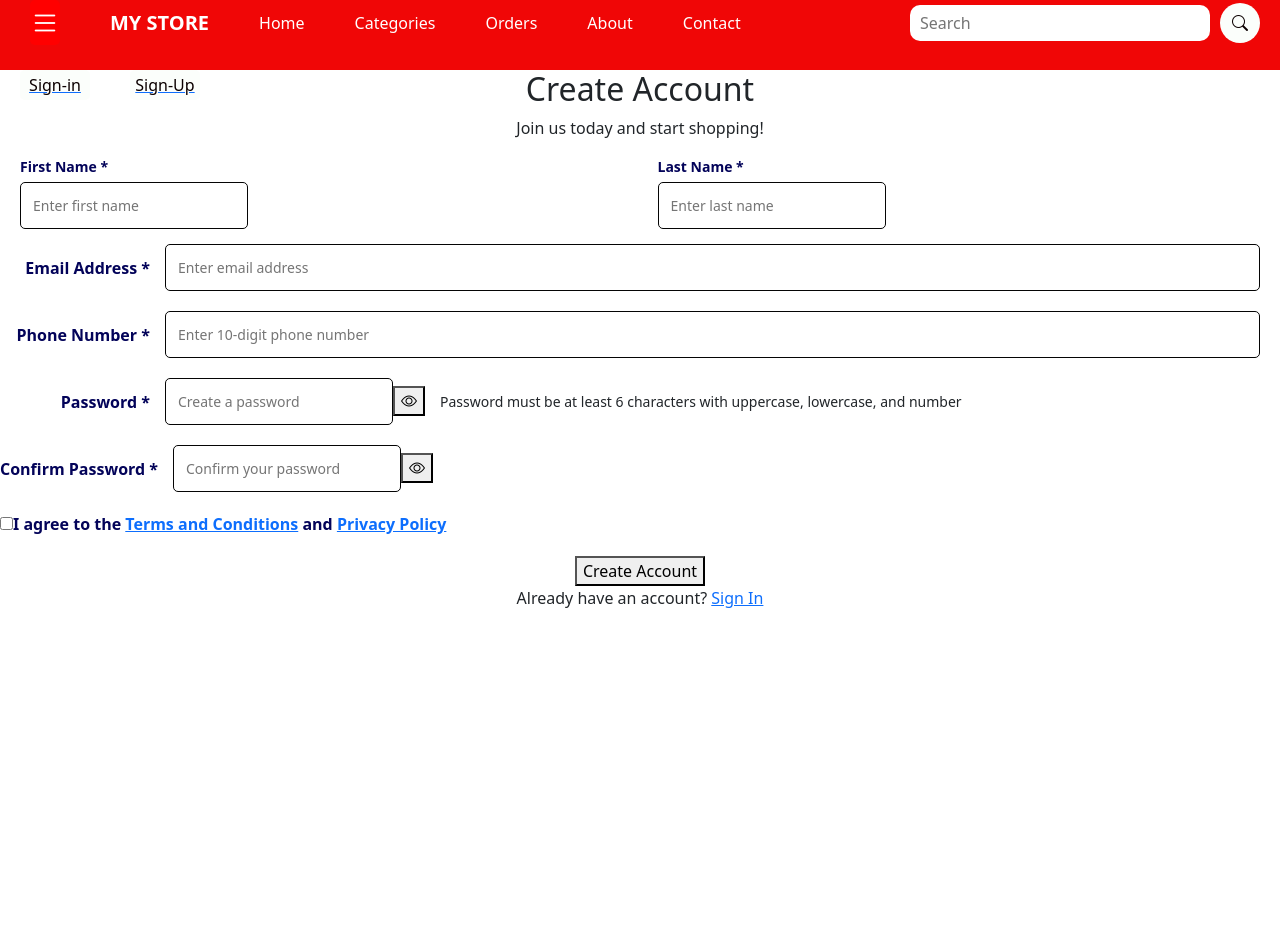
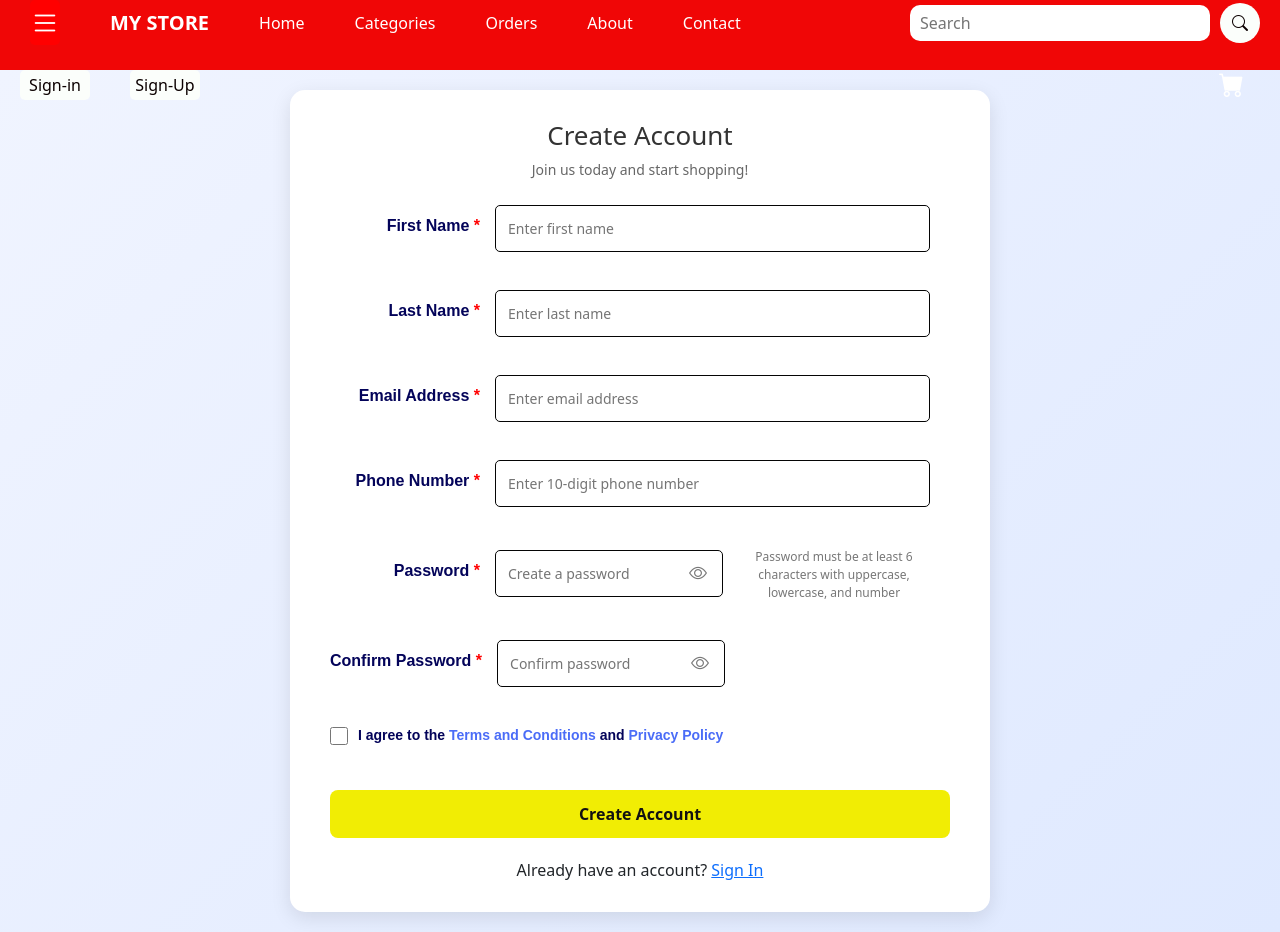
Before and after one commit to arunbolli99-cell/My-store, a React (Vite) app in the folder my-app/: page /sign-up in a window 1280 px wide. Before the commit the page ends 800 px from the top, so only its background shows below. Built offline with nearby package versions, Linux system fonts and the light colour scheme.

Commit message:
Updated signup form design

```diff
--- /dev/null
+++ b/my-app/src/SignIn.css
@@ -0,0 +1,53 @@
+
+
+.signIn_container {
+  display: flex;
+  justify-content: center;
+  align-items: center;
+  min-height: 90vh;
+  background: linear-gradient(135deg, #f0f4ff, #dfe9ff);
+  padding: 20px;
+}
+
+.signIn_box {
+  background: #fff;
+  border-radius: 15px;
+  box-shadow: 0 6px 20px rgba(0, 0, 0, 0.1);
+  width: 500px;
+  padding: 30px 40px;
+}
+
+.h1{
+  text-align: center;
+  margin-bottom: 25px;
+}
+
+.sign-in_form {
+  display: flex;
+  margin-top: 20px;
+  flex-direction: column;
+  gap: 15px;
+}
+
+#username_div, #password_div {
+  position: relative;
+  right:20px;
+}
+
+label {
+    color: #083ebe;
+    font-family: 'Poppins', sans-serif;
+ }
+
+
+.submit_btn {
+  background: #f5e403;
+  color: #121111;
+  border: none;
+  padding: 12px;
+  border-radius: 8px;
+  font-size: 16px;
+  font-weight: 600;
+  cursor: pointer;
+  transition: 0.3s;
+}
--- /dev/null
+++ b/my-app/src/SignUp.css
@@ -0,0 +1,184 @@
+/* General Container */
+.signup-container {
+  display: flex;
+  justify-content: center;
+  align-items: center;
+  min-height: 100vh;
+  background: linear-gradient(135deg, #f0f4ff, #dfe9ff);
+  padding: 20px;
+}
+
+/* Card Layout */
+.signup-card {
+  background: #fff;
+  border-radius: 15px;
+  box-shadow: 0 6px 20px rgba(0, 0, 0, 0.1);
+  width: 700px;
+  padding: 30px 40px;
+}
+
+/* Header */
+.signup-header {
+  text-align: center;
+  margin-bottom: 25px;
+}
+
+.signup-header h2 {
+  font-size: 26px;
+  color: #333;
+  margin-bottom: 8px;
+}
+
+.signup-header p {
+  color: #666;
+  font-size: 14px;
+}
+
+/* Form Layout */
+.signup-form {
+  display: flex;
+  flex-direction: column;
+  gap: 18px;
+}
+
+
+.form-group {
+  display: flex;
+  flex-direction: row;
+  flex: 1;
+}
+
+.form-group label {
+  font-weight: 600;
+  color: #444;
+  margin-bottom: 6px;
+}
+
+.required {
+  color: red;
+}
+
+/* Input Fields */
+input[type="text"],
+input[type="email"],
+input[type="password"],
+input[type="tel"] {
+  padding: 10px 12px;
+  border-radius: 8px;
+  border: 1.5px solid #ccc;
+  font-size: 15px;
+  transition: 0.3s;
+  outline: none;
+}
+
+input:focus {
+  border-color: #4a6cf7;
+  box-shadow: 0 0 4px rgba(74, 108, 247, 0.4);
+}
+
+/* Error Handling */
+input.error {
+  border-color: #ff4d4f;
+}
+
+.error-message {
+  color: #ff4d4f;
+  font-size: 13px;
+  margin-top: 5px;
+  display: flex;
+  align-items: center;
+  gap: 5px;
+}
+
+/* Password Wrapper */
+.password-input-wrapper {
+  display: flex;
+  align-items: center;
+  position: relative;
+}
+
+.password-toggle {
+  position: absolute;
+  right: 10px;
+  background: none;
+  border: none;
+  cursor: pointer;
+  color: #777;
+  font-size: 18px;
+}
+
+.password-toggle:hover {
+  color: #333;
+}
+
+.password-hint {
+  font-size: 12px;
+  color: #777;
+  margin-top: 3px;
+}
+
+/* Checkbox */
+.checkbox-group {
+  display: flex;
+  align-items: flex-start;
+}
+
+.checkbox-label {
+  display: flex;
+  align-items: center;
+  gap: 10px;
+  font-size: 14px;
+  color: #555;
+}
+
+.checkbox-label input {
+  width: 18px;
+  height: 18px;
+  accent-color: #4a6cf7;
+}
+
+.checkbox-label a {
+  color: #4a6cf7;
+  text-decoration: none;
+}
+
+.checkbox-label a:hover {
+  text-decoration: underline;
+}
+
+/* Submit Button */
+.signup-btn {
+  background: #f1ed04;
+  color: #121111;
+  border: none;
+  padding: 12px;
+  border-radius: 8px;
+  font-size: 16px;
+  font-weight: 600;
+  cursor: pointer;
+  margin-bottom:20px;
+  transition: 0.3s;
+}
+
+.signup-btn:focus {
+  background: #eeee06;
+  color: #090909;
+}
+
+.signup-btn:disabled {
+  background: #a0b4ff;
+  cursor: not-allowed;
+}
+
+/* Loading Spinner */
+.spinner {
+  width: 18px;
+  height: 18px;
+  border: 2px solid #fff;
+  border-top: 2px solid rgba(255, 255, 255, 0.2);
+  border-radius: 50%;
+  display: inline-block;
+  margin-right: 8px;
+  animation: spin 1s linear infinite;
+
+}
--- a/my-app/src/Sign_in.jsx
+++ b/my-app/src/Sign_in.jsx
@@ -1,20 +1,28 @@
+
+import "./SignIn.css";
+
 function  SignIn() {
   return (
-    <div>
+    <div className="signIn_container">
+      <div className="signIn_box">
       <h1>Sign In Page</h1>
       <form className="sign-in_form">
+        <div id="username_div" className="form-group">
         <label>
-          Username:
-          <input id="username_input" type="text" name="username" />
+          Username <span className="required">*</span>
         </label>
-        <br />
+        <input id="username_input" type="text" name="username" />
+        </div>
+
+         <div id="password_div" className="form-group">
         <label>
-          Password:
-          <input id="password_input" type="password" name="password" />
+          Password <span className="required">*</span>
         </label>
-        <br />
-        <button type="submit">Sign In</button>
+        <input id="password_input" type="password" name="password" />
+        </div>
+        <button className="submit_btn" type="submit">Sign In</button>
       </form>
+      </div>
     </div>
   )
 }
--- a/my-app/src/Sign_up.jsx
+++ b/my-app/src/Sign_up.jsx
@@ -1,5 +1,6 @@
 import { useState } from 'react';
 import { Link, useNavigate } from 'react-router-dom';
+import './SignUp.css';
 
 function SignUp() {
   const navigate = useNavigate();
@@ -146,7 +147,7 @@ function SignUp() {
 
         <form onSubmit={handleSubmit} className="signup-form">
           {/* Name Fields */}
-          <div className="form-row">
+
             <div className="form-group">
               <label htmlFor="firstName">
                 First Name <span className="required">*</span>
@@ -178,7 +179,7 @@ function SignUp() {
               />
 
             </div>
-          </div>
+
 
           {/* Email Field */}
           <div className="form-group">
@@ -256,7 +257,7 @@ function SignUp() {
                 value={formData.confirmPassword}
                 onChange={handleChange}
                 className={errors.confirmPassword ? 'error' : ''}
-                placeholder="Confirm your password"
+                placeholder="Confirm password"
               />
               <button
                 type="button"
--- a/my-app/src/index.css
+++ b/my-app/src/index.css
@@ -55,6 +55,13 @@
   display: flex;
   gap: 40px;
   align-items: center;
+}
+
+.auth-buttons a {
+  text-decoration: none;
+  color: white;
+  font-weight: 500;
+  cursor: pointer;
 }
 
 .logo {
```
Also changed, not shown: my-app/src/Firebase.js (added, +22 -0 lines).
